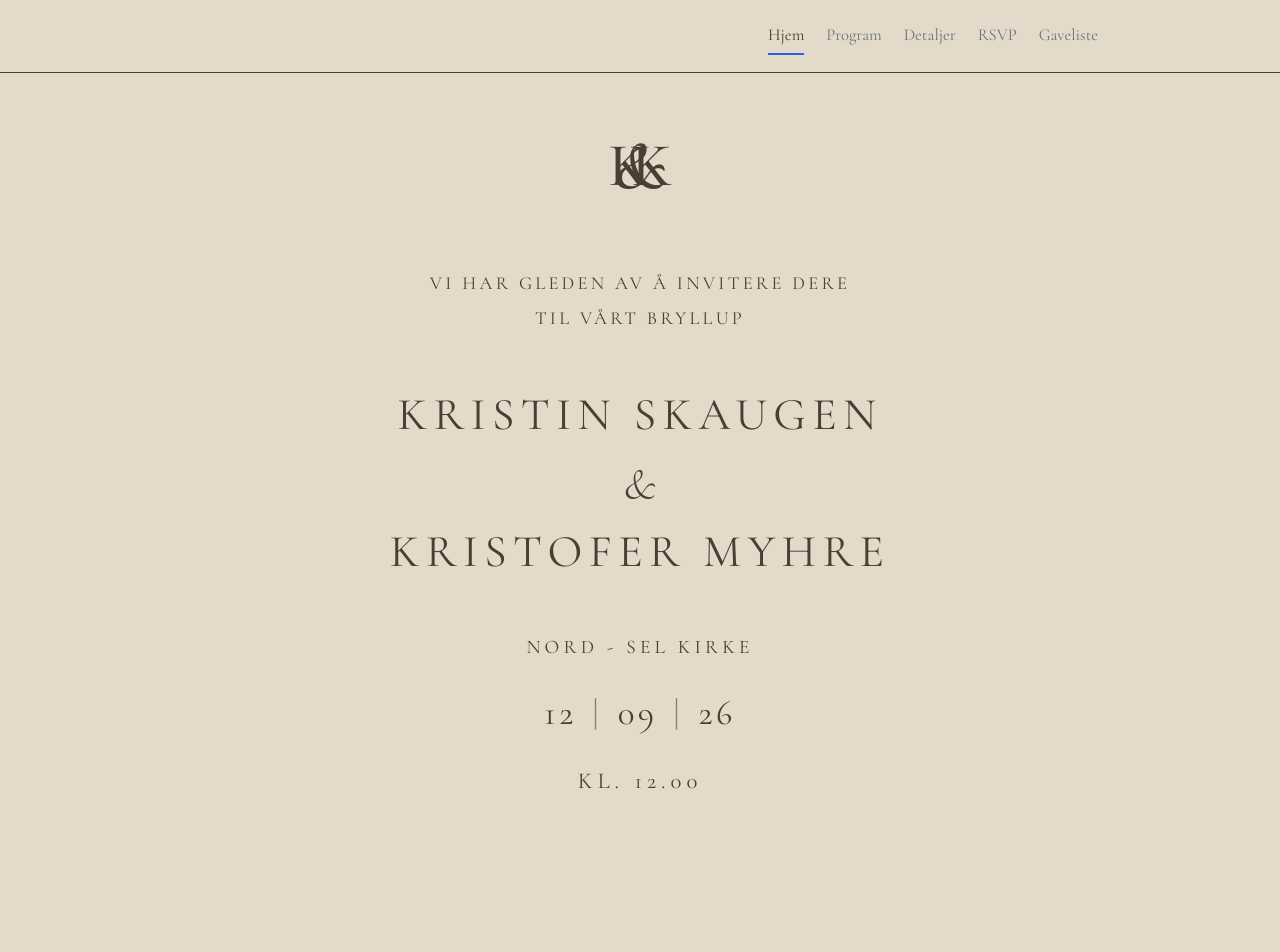
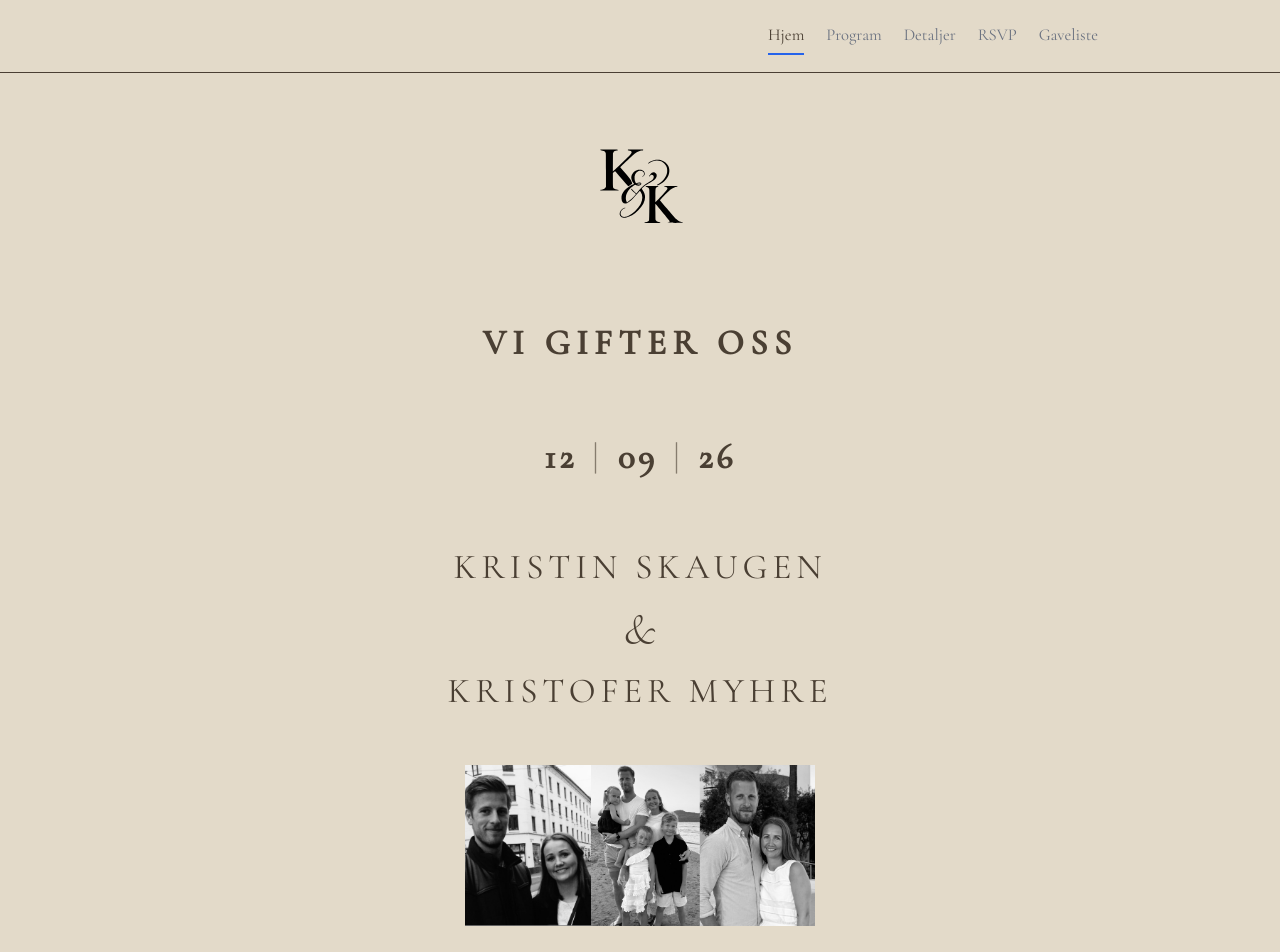
Before and after one commit to Flensolini/kristinogkristofer, a React (Vite) app: page / in a window 1280 px wide. Shown: the top 952 px of the page. Built offline with nearby package versions, Linux system fonts and the light colour scheme.

Commit message:
frontpage

```diff
--- a/src/pages/Hjem.jsx
+++ b/src/pages/Hjem.jsx
@@ -3,17 +3,22 @@ import styles from "./Hjem.module.css";
 export default function Hjem() {
   return (
     <section className={styles.invitation}>
-      <div className={styles.monogram} aria-hidden="true">
-        <span className={styles.monoK}>K</span>
-        <span className={styles.monoAmp}>&amp;</span>
-        <span className={styles.monoK}>K</span>
+      <img
+        className={styles.monogram}
+        src="/logoKK.svg"
+        alt="Kristin &amp; Kristofer monogram"
+      />
+
+      <p className={styles.intro}>Vi gifter oss</p>
+      <div className={styles.details}>
+        <p className={styles.date}>
+          <span>12</span>
+          <span className={styles.sep}>|</span>
+          <span>09</span>
+          <span className={styles.sep}>|</span>
+          <span>26</span>
+        </p>
       </div>
-
-      <p className={styles.intro}>
-        Vi har gleden av å invitere dere
-        <br />
-        til vårt bryllup
-      </p>
 
       <div className={styles.names}>
         <h1 className={styles.name}>Kristin Skaugen</h1>
@@ -21,17 +26,11 @@ export default function Hjem() {
         <h1 className={styles.name}>Kristofer Myhre</h1>
       </div>
 
-      <div className={styles.details}>
-        <p className={styles.venue}>Nord - Sel kirke</p>
-        <p className={styles.date}>
-          <span>12</span>
-          <span className={styles.sep}>|</span>
-          <span>09</span>
-          <span className={styles.sep}>|</span>
-          <span>26</span>
-        </p>
-        <p className={styles.time}>Kl. 12.00</p>
-      </div>
+      <img
+        className={styles.photo}
+        src="/IMG_6980.jpeg"
+        alt="Kristin &amp; Kristofer"
+      />
     </section>
   );
 }
--- a/src/pages/Hjem.module.css
+++ b/src/pages/Hjem.module.css
@@ -11,41 +11,18 @@
 
 /* Monogram */
 .monogram {
-  position: relative;
-  display: inline-flex;
-  align-items: center;
-  justify-content: center;
-  margin-bottom: 3rem;
-  line-height: 1;
-}
-
-.monoK {
-  font-family: "Cormorant Garamond", var(--font-serif);
-  font-size: 3.5rem;
-  font-weight: 500;
-}
-
-.monoK:first-child {
-  margin-right: -0.55em;
-}
-
-.monoK:last-child {
-  margin-left: -0.55em;
-}
-
-.monoAmp {
-  font-family: "Tangerine", cursive;
-  font-size: 5.5rem;
-  font-weight: 700;
-  position: relative;
-  z-index: 1;
+  display: block;
+  width: auto;
+  height: 8rem;
+  margin: 0 auto 3rem;
 }
 
 /* Intro */
 .intro {
   text-transform: uppercase;
   letter-spacing: 0.18em;
-  font-size: 1.05rem;
+  font-size: 2rem;
+  font-weight: 600;
   line-height: 1.9;
   margin-bottom: 3rem;
 }
@@ -58,7 +35,7 @@
 .name {
   text-transform: uppercase;
   letter-spacing: 0.14em;
-  font-size: 2.6rem;
+  font-size: 2rem;
   font-weight: 400;
   margin: 0;
 }
@@ -74,6 +51,7 @@
 /* Details */
 .details {
   margin-bottom: 3.5rem;
+  font-weight: 600;
 }
 
 .venue {
@@ -106,6 +84,15 @@
   margin: 0;
 }
 
+/* Photo */
+.photo {
+  display: block;
+  width: 100%;
+  max-width: 20rem;
+  height: auto;
+  margin: 0 auto;
+}
+
 /* RSVP */
 .rsvp {
   font-family: "Tangerine", cursive;
@@ -118,10 +105,7 @@
   .name {
     font-size: 1.9rem;
   }
-  .monoK {
-    font-size: 2.75rem;
-  }
-  .monoAmp {
-    font-size: 4.25rem;
+  .monogram {
+    height: 6rem;
   }
 }
```
Also changed, not shown: public/IMG_6980.jpeg (added), public/logoKK.svg (added).
